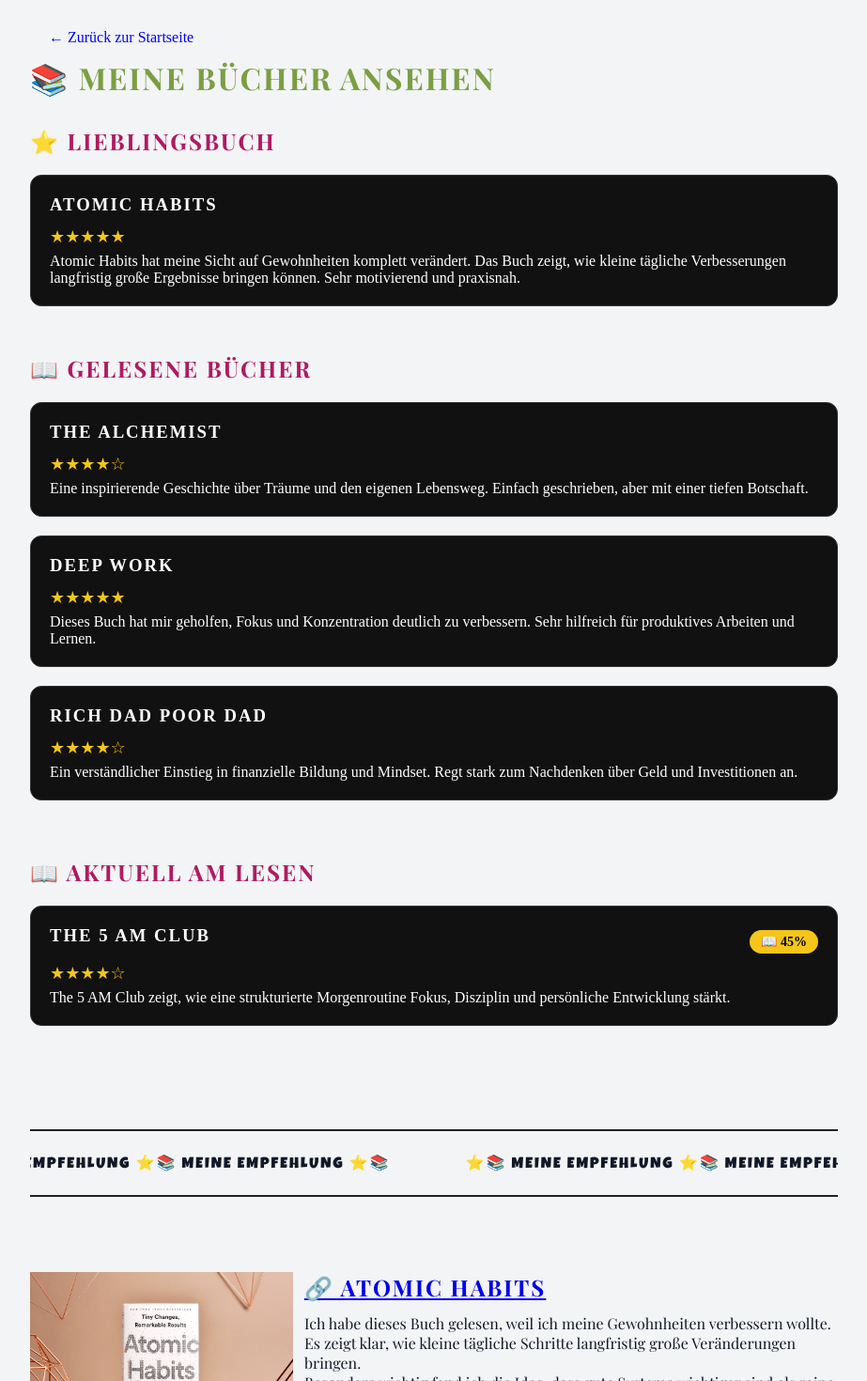
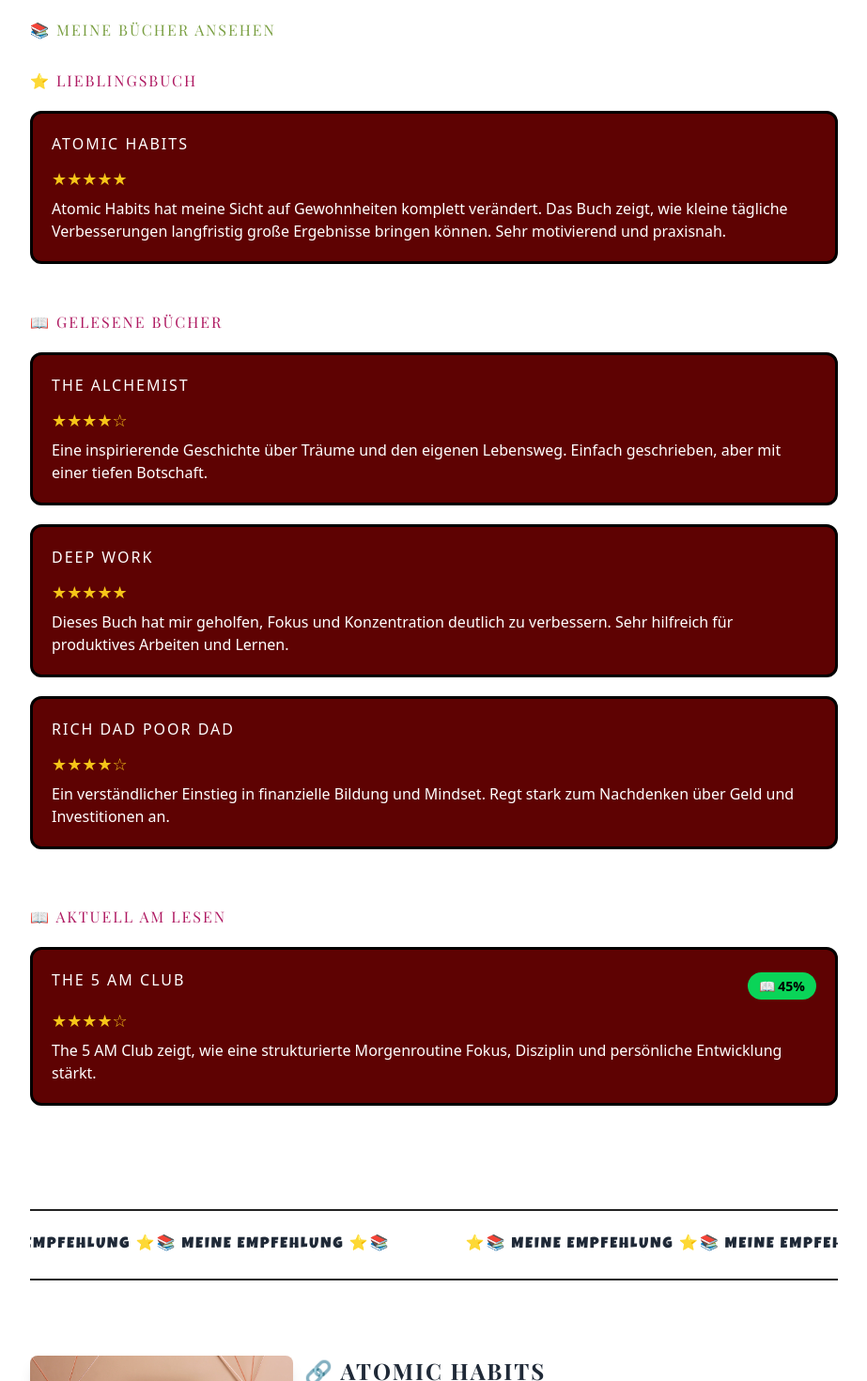
Before and after one commit to maryam676677-create/cool-app, a Next.js app in the folder cool-app/: page /books in a window 1280 px wide. Shown: the part 180-1650 px from the top of the page at 94% size, without its empty margins (178-1101 px from the left). Built offline with nearby package versions, Linux system fonts and the light colour scheme.

Commit message:
Bildgrösse agepasst, Hintergrund geändert und Formular verbessert

```diff
--- a/cool-app/app/books/page.tsx
+++ b/cool-app/app/books/page.tsx
@@ -1,7 +1,7 @@
-"use client";
+ "use client";
 import { useState } from "react";
 import { Playfair_Display, Luckiest_Guy } from "next/font/google";
-import Link from "next/link";
+
 const playfair = Playfair_Display({
 subsets: ["latin"],
 weight: ["400", "700"],
@@ -58,21 +58,6 @@
 margin: "0 auto",
 }}
 >
-<Link
-href="/"
-style={{
-display: "inline-block",
-marginTop: "20px",
-padding: "12px 20px",
-
-color: "blue",
-borderRadius: "12px",
-textDecoration: "none"
-}}
->
-← Zurück zur Startseite
-</Link>
-
 
 {/* Titel */}
 <h1
@@ -182,7 +167,7 @@
 <img
 src="/books/atomic.jpg"
 alt="Atomic Habits"
-className="w-[280px] h-auto rounded-lg shadow-lg transition-transform duration-300 hover:scale-120"
+className="w-[280px] h-auto rounded-lg shadow-lg transition-transform duration-300 hover:scale-125"
 />
 </div>
 
@@ -217,7 +202,7 @@
 <img
 src="/books/Deep_Work.jpg"
 alt="Deep Work"
-className="w-[280px] h-auto rounded-lg shadow-lg transition-transform duration-300 hover:scale-120"
+className="w-[280px] h-auto rounded-lg shadow-lg transition-transform duration-300 hover:scale-125"
 />
 </div>
 
@@ -246,7 +231,6 @@
 </div>
 </section>
 
-
 {/* ===================== */}
 {/* FORMULAR GANZ UNTEN */}
 {/* ===================== */}
@@ -259,6 +243,7 @@
 📩 Buchempfehlung senden
 </h2>
 
+{!success && (
 <form style={formStyle} onSubmit={handleSubmit}>
 <input
 type="text"
@@ -290,49 +275,51 @@
 <button type="submit" style={buttonStyle}>
 Absenden
 </button>
+</form>
+)}
 
 {success && (
-<div style={{
+<div
+style={{
 marginTop: "15px",
 padding: "12px",
 backgroundColor: "#d4edda",
 color: "#155724",
 borderRadius: "8px",
 fontWeight: "bold",
-}}>
+}}
+>
 ❤️ Danke für deine Empfehlung!
 </div>
 )}
 
 {error && (
-<div style={{
+<div
+style={{
 marginTop: "15px",
 padding: "12px",
 backgroundColor: "#f8d7da",
 color: "#721c24",
 borderRadius: "8px",
-}}>
+}}
+>
 ❌ Fehler beim Senden. Bitte erneut versuchen.
 </div>
 )}
-
-</form>
 </section>
-
 </main>
 );
 }
-
 /* ========================= */
 /* Styles */
 /* ========================= */
 
 const cardStyle = {
-border: "1px solid #333",
+border: "3px solid #000000",
 borderRadius: "12px",
 padding: "20px",
 marginTop: "20px",
-backgroundColor: "#111",
+backgroundColor: "#5e0202",
 color: "white",
 };
 
@@ -349,7 +336,7 @@
 };
 
 const progressBadge = {
-backgroundColor: "#f5c518",
+backgroundColor: "#0ad458",
 color: "black",
 padding: "4px 12px",
 borderRadius: "20px",
@@ -366,7 +353,7 @@
 const inputStyle = {
 padding: "12px",
 borderRadius: "8px",
-border: "1px solid #ccc",
+border: "1px solid #6a0e0e",
 fontSize: "16px",
 };
 
--- a/cool-app/app/globals.css
+++ b/cool-app/app/globals.css
@@ -13,8 +13,8 @@
 }
 
 body {
-background-color: #f3f4f6;
-color: #111827; /*Text dunkle im light mode*/
+background-color: #ffffff;
+color: #2f2d2d; /*Text dunkle im light mode*/
 transition: background 0.3s ease, color 0.3s ease;
 }
 
--- a/cool-app/app/layout.tsx
+++ b/cool-app/app/layout.tsx
@@ -20,7 +20,9 @@
 return (
 <html lang="de" className={dark ? "dark" : ""}>
 <body
-className={` bg-white dark:bg-gray-900 transition-colors duration-300`}
+className={` bg-white transition-colors duration-300`}
+
+
 style={{ margin: 0 }}
 >
 <header
--- a/cool-app/package.json
+++ b/cool-app/package.json
@@ -1 +1 @@
-{"name":"cool-app","version":"0.1.0","private":true,"scripts":{"dev":"next dev","build":"next build","start":"next start","lint":"next lint"},"dependencies":{"@sendgrid/mail":"^8.1.6","next":"14.1.0","react":"^18.2.0","react-dom":"^18.2.0"},"devDependencies":{"@types/node":"25.3.0","@types/react":"^19","@types/react-dom":"^19","eslint":"^8","eslint-config-next":"14.1.0","tailwindcss":"^4","typescript":"^5"}}
+{"name":"cool-app","version":"0.1.0","private":true,"scripts":{"dev":"next dev","build":"next build","start":"next start","lint":"next lint"},"dependencies":{"@sendgrid/mail":"^8.1.6","next":"14.1.0","react":"^18.2.0","react-dom":"^18.2.0"},"devDependencies":{"@types/node":"25.3.0","@types/react":"^19","@types/react-dom":"^19","autoprefixer":"^10.4.25","eslint":"^8","eslint-config-next":"14.1.0","postcss":"^8.5.6","tailwindcss":"^3.4.4","typescript":"^5"}}
--- /dev/null
+++ b/cool-app/postcss.config.js
@@ -0,0 +1,6 @@
+module.exports = {
+  plugins: {
+    tailwindcss: {},
+    autoprefixer: {},
+  },
+}
--- /dev/null
+++ b/cool-app/tailwind.config.js
@@ -0,0 +1,11 @@
+/** @type {import('tailwindcss').Config} */
+module.exports = {
+    darkMode: "class",
+content: [
+"./app/**/*.{js,ts,jsx,tsx}",
+],
+theme: {
+extend: {},
+},
+plugins: [],
+}
```
Also changed, not shown: 1 other file (tests, documents, lock files or other folders).
